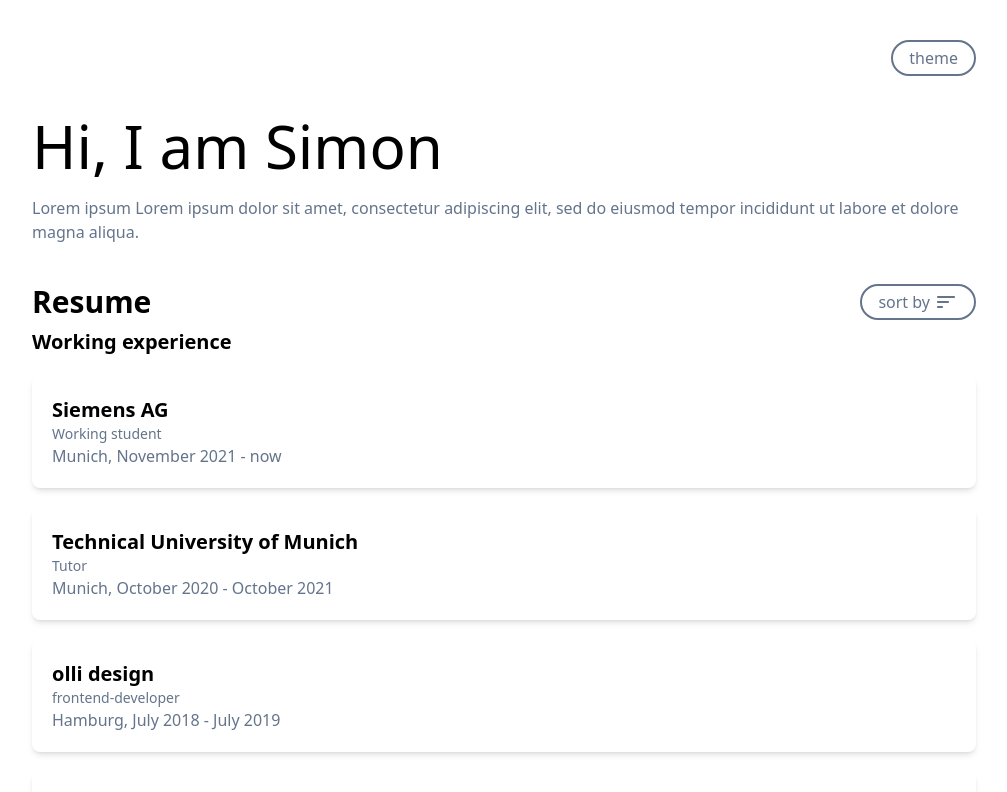
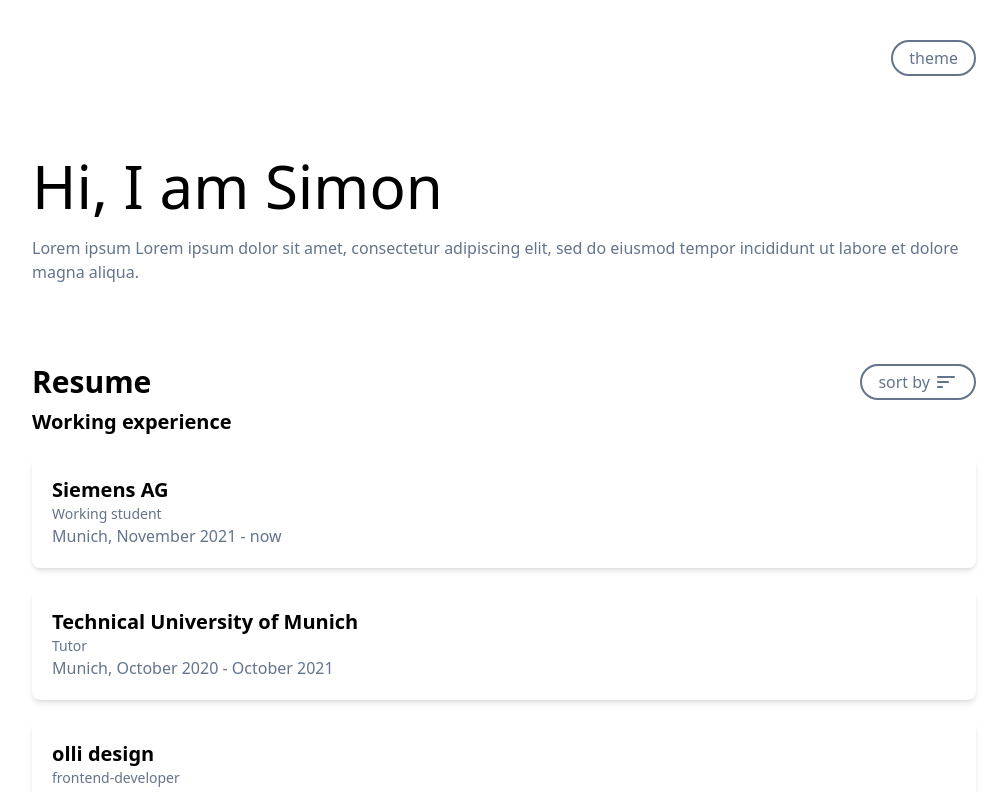
Before and after one commit to simon-hng/portfolio-old, a Next.js app: page / in a window 1280 px wide. Shown: the top 792 px of the page, without its empty margins (136-1143 px from the left). Built offline with nearby package versions, Linux system fonts and the light colour scheme.

Commit message:
move theme back into layout

```diff
--- a/pages/_app.tsx
+++ b/pages/_app.tsx
@@ -1,7 +1,12 @@
+import Layout from "../components/layout";
 import "../styles/globals.css";
 
 const MyApp = ({ Component, pageProps }) => {
-  return <Component {...pageProps} />;
+  return (
+    <Layout>
+      <Component {...pageProps} />;
+    </Layout>
+  );
 };
 
 export default MyApp;
--- a/pages/index.tsx
+++ b/pages/index.tsx
@@ -1,32 +1,9 @@
 import Head from "next/head";
-import { useEffect, useState } from "react";
-import Header from "../components/header";
-import Footer from "../components/footer";
 import Resume from "../components/resume";
 
-function initialThemeIsDark() {
-  let initialThemeIsDark = true;
-
-  if (typeof window !== "undefined") {
-    initialThemeIsDark =
-      localStorage.theme === "dark" ||
-      window.matchMedia("(prefers-color-scheme: dark)").matches;
-  }
-
-  return initialThemeIsDark;
-}
-
 const Home = () => {
-  const [isDarkMode, setIsDarkMode] = useState(initialThemeIsDark());
-
-  useEffect(() => {
-    localStorage.setItem("theme", isDarkMode ? "dark" : "light");
-  }, [isDarkMode]);
-
-  const headerProps = { isDarkMode, setIsDarkMode };
-
   return (
-    <div className={isDarkMode && "dark"}>
+    <>
       <Head>
         <title>Portfolio</title>
         <meta name="description" content="Generated by create next app" />
@@ -34,11 +11,8 @@ const Home = () => {
       </Head>
 
       <div className="bg-white dark:bg-slate-900 text-slate-500 dark:text-slate-400 flex justify-center duration-500">
-        <main className="p-10 max-w-screen-lg">
         <div>
-            <Header {...headerProps} />
-
-            <div className="my-10">
+          <div className="my-20">
             <h1 className="text-6xl mb-5 text-black dark:text-white">
               Hi, I am Simon
             </h1>
@@ -52,11 +26,8 @@ const Home = () => {
 
           <Resume />
         </div>
-        </main>
       </div>
-
-      <Footer />
-    </div>
+    </>
   );
 };
 
--- a/styles/globals.css
+++ b/styles/globals.css
@@ -4,7 +4,7 @@
 
 @layer components {
   .btn {
-    @apply duration-300 py-1 px-4 rounded-full border-solid border-2 border-slate-500 hover:border-black text-slate-500 hover:text-black hover:fill-black
+    @apply duration-500 py-1 px-4 rounded-full border-solid border-2 border-slate-500 hover:border-black text-slate-500 hover:text-black hover:fill-black
     dark:border-slate-400 dark:text-slate-400 dark:hover:border-white dark:hover:text-white dark:hover:fill-white;
   }
 }
```
Lines whose indentation alone changed are shown as unchanged.
